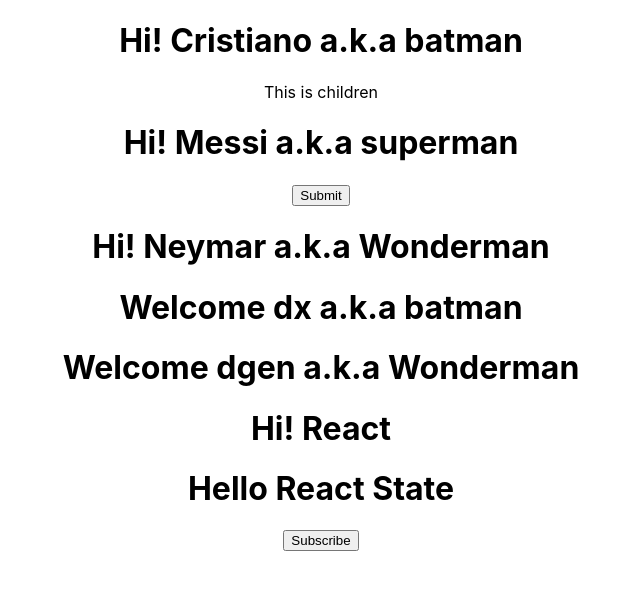
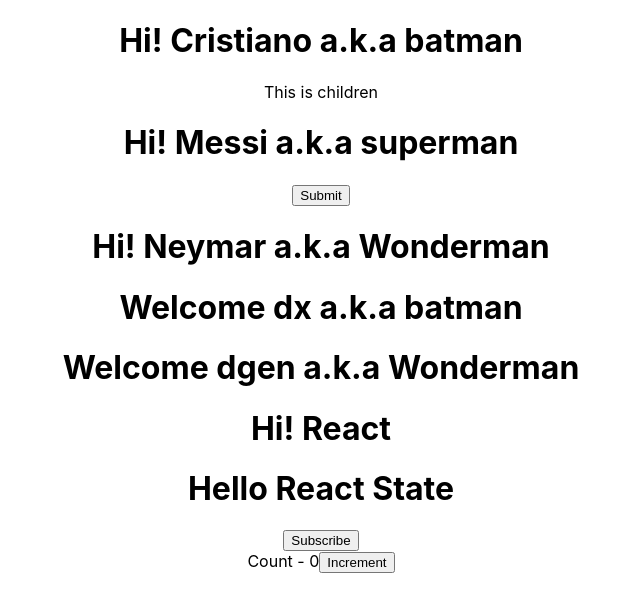
Before and after one commit to ritamroy18/react-app, a React (Create React App) app: page / in a window 1280 px wide. Shown: the top 612 px of the page, without its empty margins (319-959 px from the left). Built offline with nearby package versions, Linux system fonts and the light colour scheme.

Commit message:
setstate and prop destructuring

```diff
--- a/package.json
+++ b/package.json
@@ -3,6 +3,7 @@
   "version": "0.1.0",
   "private": true,
   "dependencies": {
+    "gh-pages": "^2.2.0",
     "react": "^16.12.0",
     "react-dom": "^16.12.0",
     "react-scripts": "3.2.0"
--- a/src/App.js
+++ b/src/App.js
@@ -5,6 +5,8 @@
 import Welcome from './components/Welcome';
 import Hello from './components/Hello';
 import Messages from './components/Messages';
+import Counter from './components/Counter';
+
 
 function App() {
   return (
@@ -16,6 +18,7 @@
       <Welcome name = "dgen" heroname ="Wonderman"></Welcome>
       <Hello></Hello>
       <Messages></Messages>
+      <Counter></Counter>
 
       {/* <header className="App-header">
         <img src={logo} className="App-logo" alt="logo" />
--- /dev/null
+++ b/src/components/Counter.js
@@ -0,0 +1,51 @@
+import React ,{Component} from 'react';
+
+class Counter extends Component{
+
+    constructor(props) {
+        super(props)
+
+        this.state = {
+            count: 0
+        }
+    }
+
+    increment(){
+        // this.state.count= this.state.count+1; //Ui doesn't update
+        // console.log(this.state.count);
+        this.setState({
+            count: this.state.count + 1
+        },
+        () =>{
+            console.log('Callback Value' ,this.state.count)
+            //If you want to render after state change then use callback function
+            }
+        )
+        console.log(this.state.count);
+    }
+
+
+    incrementFive(){
+        this.increment()
+        this.increment()
+        this.increment()
+        this.increment()
+        this.increment()
+
+    }
+
+    render(){
+        return(
+            <div>
+                Count - {this.state.count}
+                <button onClick = {()=>this.increment()}>Increment</button>
+                {/* <button onClick = {()=>this.incrementFive()}>Increment</button> */}
+
+
+            </div>
+        )
+    }
+
+}
+
+export default Counter
--- a/src/components/Greet.js
+++ b/src/components/Greet.js
@@ -18,8 +18,9 @@
 // }
 
 
-
+// const Greet = ({name,heroname}) => {  //Props Destructuring
 const Greet = props => {
+    // const { name,heroname } =props;//Props Destructuring
     return (
         <div>
             <h1> Hi! {props.name} a.k.a {props.heroname}</h1>
--- a/src/components/Welcome.js
+++ b/src/components/Welcome.js
@@ -3,8 +3,10 @@
 //Props Implement
 class Welcome extends Component{
  render(){
+    //  const {name, heroname} =  this.props;  //destructuring props in class componenet
   //  return <h1> Class Component </h1>
   return <h1> Welcome {this.props.name} a.k.a {this.props.heroname} </h1>
+//   return <h1> Welcome {name} a.k.a {heroname} </h1>//destructuring props in class componenet
 
  }
 }
```
Also changed, not shown: 1 other file (tests, documents, lock files or other folders).
